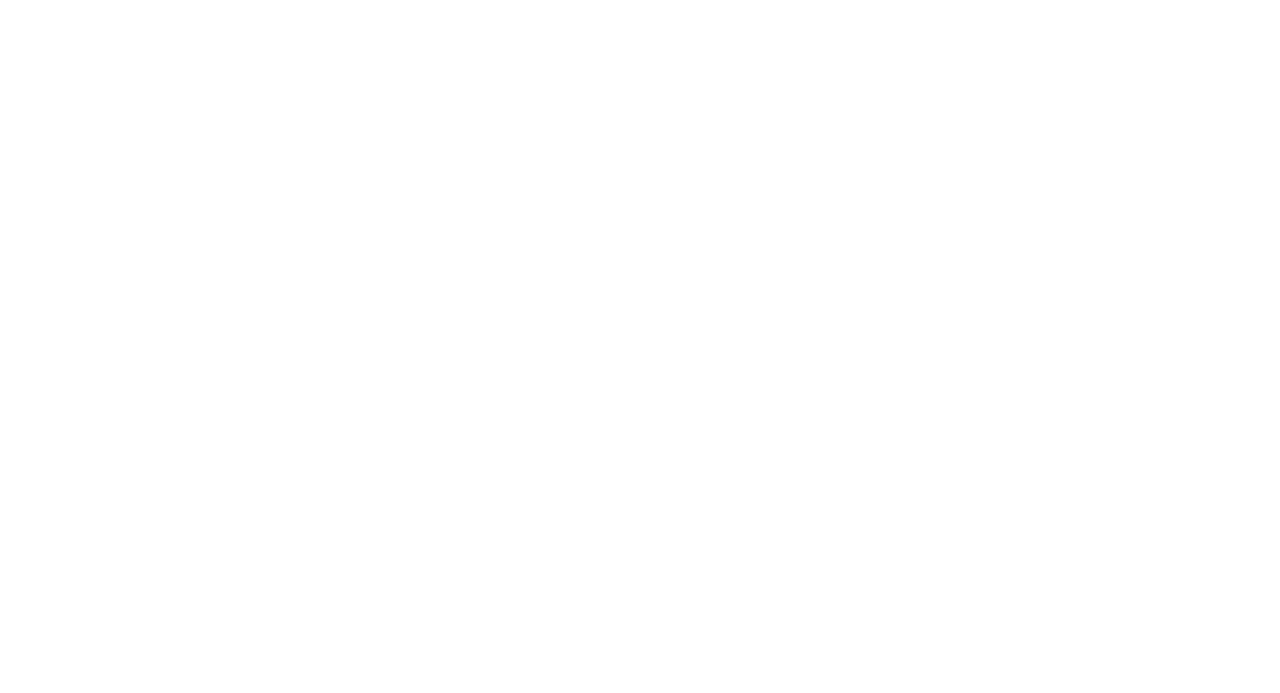
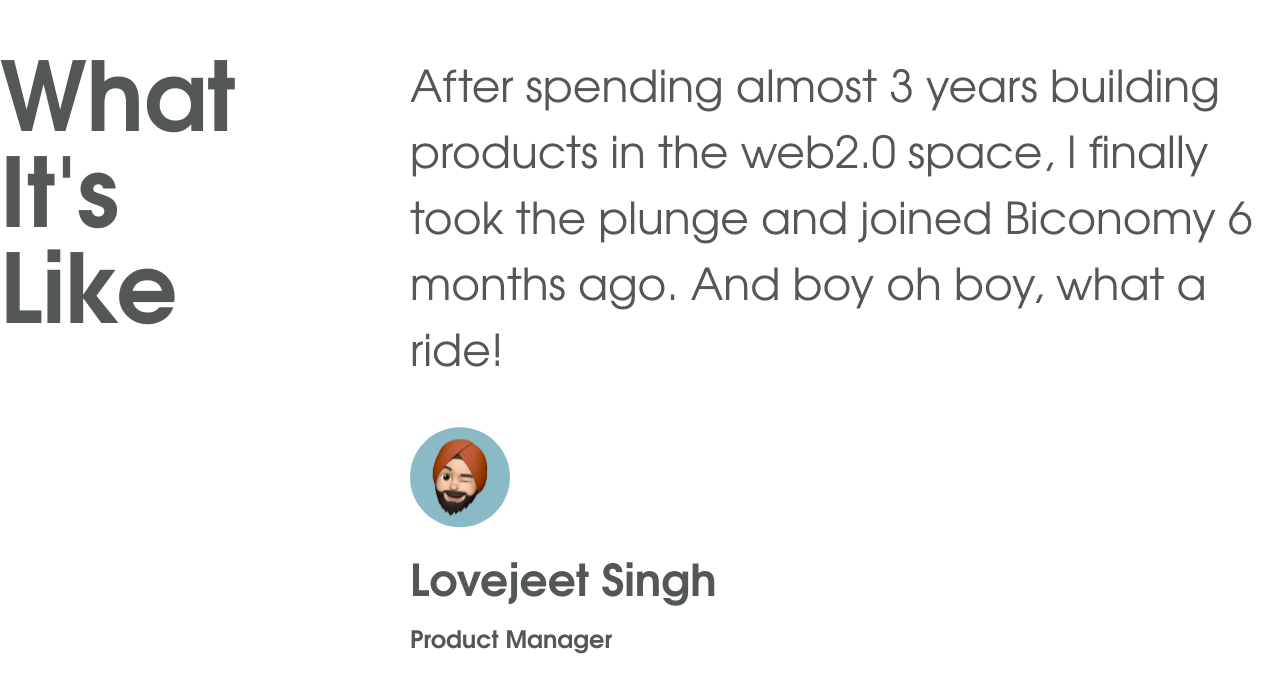
Before and after one commit to bcnmy/biconomy-careers, a Next.js app: page / in a window 1280 px wide. Shown: the part 2661-3354 px from the top of the page. Before the commit the page ends 2718 px from the top, so only its background shows below. Built offline with nearby package versions, Linux system fonts and the light colour scheme.

Commit message:
feat: what it's like component.

```diff
--- /dev/null
+++ b/components/WhatItsLike.tsx
@@ -0,0 +1,61 @@
+import Image from 'next/image';
+import lovejeetAvatar from '../assets/images/biconauts/lovejeet.svg';
+
+const experiences = [
+  {
+    description:
+      'After spending almost 3 years building products in the web2.0 space, I finally took the plunge and joined Biconomy 6 months ago. And boy oh boy, what a ride!',
+    avatar: lovejeetAvatar,
+    name: 'Lovejeet Singh',
+    designation: 'Product Manager',
+  },
+  // Add for others.
+];
+
+function Experience({
+  experience,
+}: {
+  experience: {
+    description: string;
+    avatar: any;
+    name: string;
+    designation: string;
+  };
+}) {
+  return (
+    <>
+      <p className="mb-10 text-[2.75rem] text-bico-gray-400">
+        {experience.description}
+      </p>
+      <div className="mb-6 h-[100px] w-[100px]">
+        <Image src={experience.avatar} alt={experience.name} />
+      </div>
+      <span className="mb-2 text-[2.75rem] font-bold text-bico-gray-400">
+        {experience.name}
+      </span>
+      <span className="text-2xl font-bold text-bico-gray-400">
+        {experience.designation}
+      </span>
+    </>
+  );
+}
+
+function WhatItsLike() {
+  return (
+    <article className="my-[12.5rem] flex justify-between">
+      <div className="col-span-auto">
+        <h2 className="text-8xl font-bold text-bico-gray-400">What</h2>
+        <h2 className="text-8xl font-bold text-bico-gray-400">It&apos;s</h2>
+        <h2 className="text-8xl font-bold text-bico-gray-400">Like</h2>
+      </div>
+
+      <div className="grid grid-cols-[870px]">
+        {experiences.map((experience, index) => (
+          <Experience key={index} experience={experience} />
+        ))}
+      </div>
+    </article>
+  );
+}
+
+export default WhatItsLike;
--- a/pages/index.tsx
+++ b/pages/index.tsx
@@ -6,6 +6,7 @@
 import Header from '../components/Header';
 import Hero from '../components/Hero';
 import TheBicoLife from '../components/TheBicoLife';
+import WhatItsLike from '../components/WhatItsLike';
 
 import styles from '../styles/Home.module.css';
 
@@ -24,6 +25,7 @@
         {/* <Hero /> */}
         <Culture />
         <TheBicoLife />
+        <WhatItsLike />
       </main>
 
       {/* <footer className={styles.footer}>
```
Also changed, not shown: assets/images/biconauts/lovejeet.svg (added).
